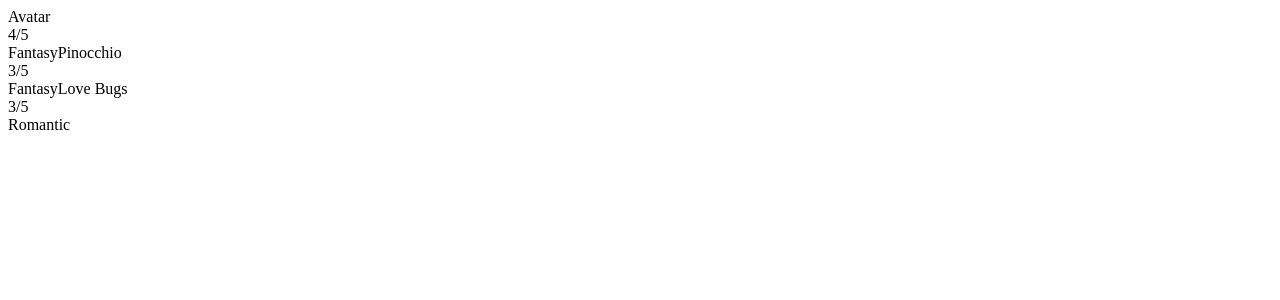
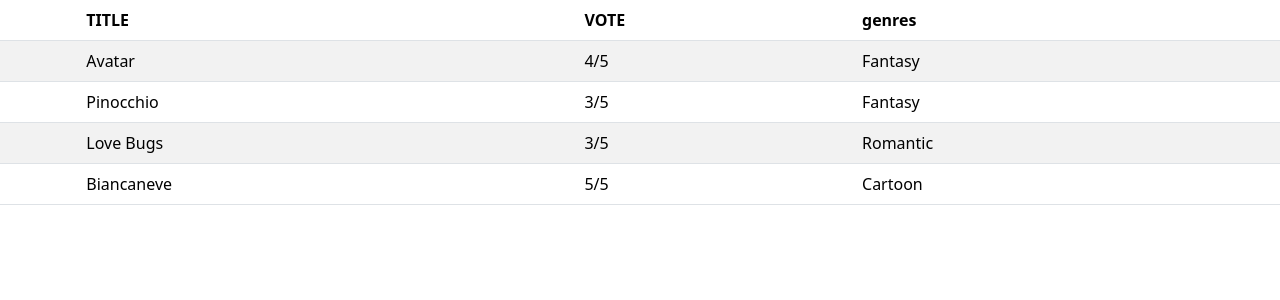
Before and after one commit to Giovannimaiorana/php-oop-1, a PHP site: page / in a window 1280 px wide. Shown: the top 300 px of the page. Run offline with PHP 8.4, Linux system fonts and the light colour scheme.

Commit message:
Esercizio + bonus completo

```diff
--- a/Models/listFilm.php
+++ b/Models/listFilm.php
@@ -3,6 +3,7 @@
 $avatar = new Movie ('Avatar','4/5','Fantasy');
 $pinocchio = new Movie ('Pinocchio','3/5','Fantasy');
 $lovebugs = new Movie ('Love Bugs','3/5','Romantic');
+$biancaneve = new Movie ('Biancaneve','5/5','Cartoon');
 
-$listMovie=[$avatar,$pinocchio,$lovebugs]
+$listMovie=[$avatar,$pinocchio,$lovebugs,$biancaneve]
 ?>
--- a/index.php
+++ b/index.php
@@ -2,11 +2,42 @@
 require __DIR__ . '/Models/Movie.php';
 require __DIR__ . '/Models/listFilm.php';
 
+?>
 
 
+<!DOCTYPE html>
+<html lang="en">
+<head>
+    <meta charset="UTF-8">
+    <meta http-equiv="X-UA-Compatible" content="IE=edge">
+    <meta name="viewport" content="width=device-width, initial-scale=1.0">
+    <title>Elenco Film</title>
+    <link rel="stylesheet" href="/style/style.css">
+    <link href="https://cdn.jsdelivr.net/npm/bootstrap@5.3.0-alpha3/dist/css/bootstrap.min.css" rel="stylesheet" integrity="sha384-KK94CHFLLe+nY2dmCWGMq91rCGa5gtU4mk92HdvYe+M/SXH301p5ILy+dN9+nJOZ" crossorigin="anonymous">
+</head>
+<body>
 
-echo $avatar->getInfo();
-echo $pinocchio->getInfo();
-echo $lovebugs->getInfo();
+<table class="table table-striped">
+<thead>
+    <tr>
+    <th scope="row"></th>
+      <th scope="col">TITLE</th>
+      <th scope="col">VOTE</th>
+      <th scope="col">genres</th>
+    </tr>
+  </thead>
+  <tbody>
+    <?php
+    foreach($listMovie as $movie){ ?>
+        <tr>
+        <th scope="row"></th>
+            <td> <?php echo $movie->title; ?></td>
+            <td> <?php echo $movie->vote; ?></td>
+            <td > <?php echo $movie->genres; ?></td>
 
-?>
+        </tr>
+ <?php   } ?>
+
+</table>
+</body>
+</html>
```
